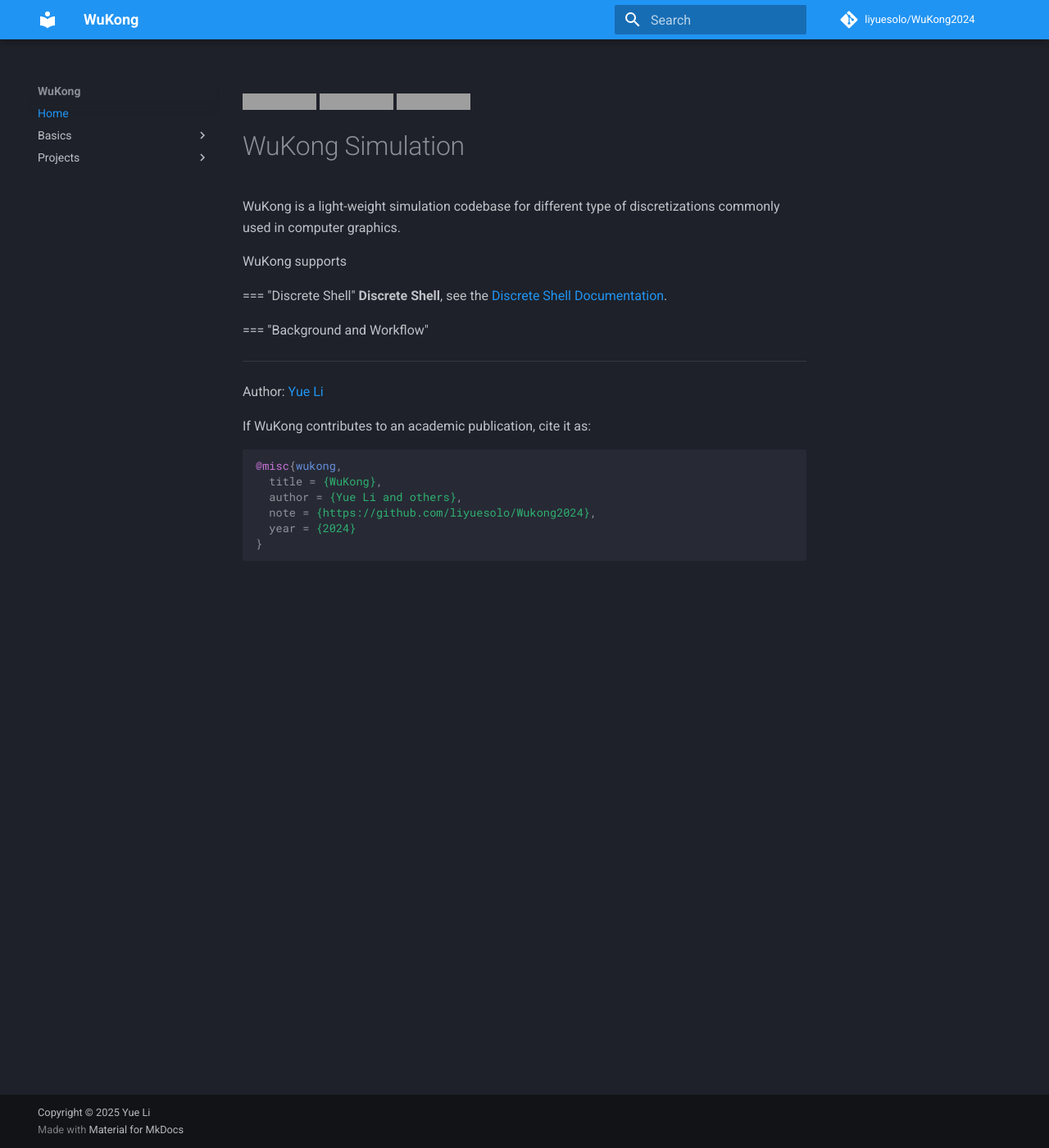
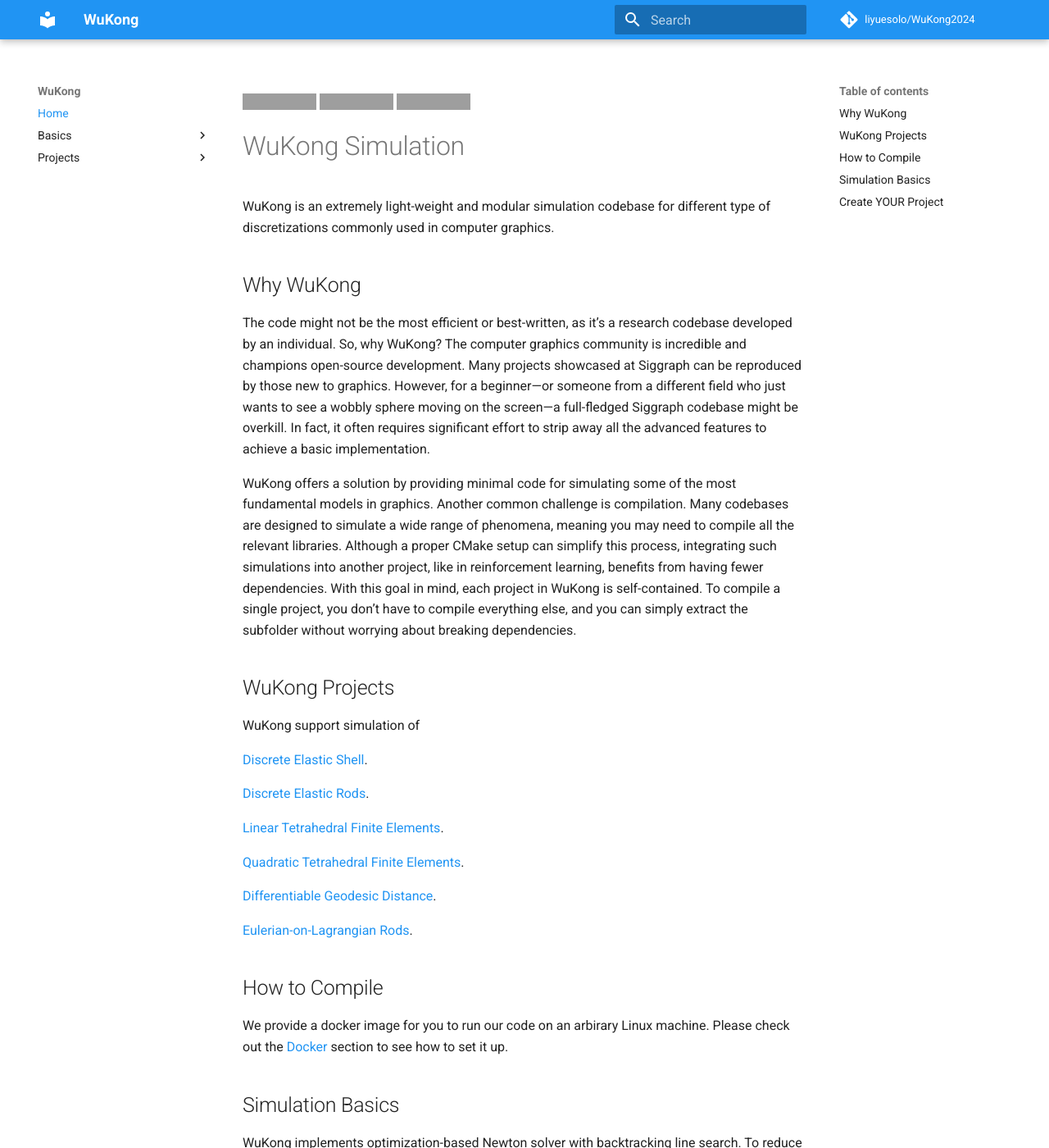
Before and after one commit to liyuesolo/WuKongDoc, an MkDocs documentation site: the page built from docs/index.md, in a window 1280 px wide and 1400 px high. Shown: the whole window at 82% size. Built offline with MkDocs 1.6.1 and Material for MkDocs 9.7.7, drawn with Linux system fonts in a browser that asks for light colours; comment, search, counter and statistics services are not loaded; some of the changed text lies outside the part shown; grey boxes are pictures that could not be loaded.

Commit message:
update main page

````diff
--- a/docs/index.md
+++ b/docs/index.md
@@ -4,15 +4,37 @@
 
 # WuKong Simulation
 
-WuKong is a light-weight simulation codebase for different type of discretizations commonly used in computer graphics.
+WuKong is an extremely light-weight and modular simulation codebase for different type of discretizations commonly used in computer graphics.
 
-WuKong supports
+## Why WuKong
+The code might not be the most efficient or best-written, as it’s a research codebase developed by an individual. So, why WuKong? The computer graphics community is incredible and champions open-source development. Many projects showcased at Siggraph can be reproduced by those new to graphics. However, for a beginner—or someone from a different field who just wants to see a wobbly sphere moving on the screen—a full-fledged Siggraph codebase might be overkill. In fact, it often requires significant effort to strip away all the advanced features to achieve a basic implementation.
 
-=== "Discrete Shell"
-     **Discrete Shell**, see the [Discrete Shell Documentation](./projects/discrete-shell.md).
+WuKong offers a solution by providing minimal code for simulating some of the most fundamental models in graphics. Another common challenge is compilation. Many codebases are designed to simulate a wide range of phenomena, meaning you may need to compile all the relevant libraries. Although a proper CMake setup can simplify this process, integrating such simulations into another project, like in reinforcement learning, benefits from having fewer dependencies. With this goal in mind, each project in WuKong is self-contained. To compile a single project, you don’t have to compile everything else, and you can simply extract the subfolder without worrying about breaking dependencies.
 
+## WuKong Projects
 
-=== "Background and Workflow"
+WuKong support simulation of
+
+[Discrete Elastic Shell](./projects/discrete-shell.md).
+
+[Discrete Elastic Rods](./projects/discrete-shell.md).
+
+[Linear Tetrahedral Finite Elements](./projects/discrete-shell.md).
+
+[Quadratic Tetrahedral Finite Elements](./projects/discrete-shell.md).
+
+[Differentiable Geodesic Distance](./projects/discrete-shell.md).
+
+[Eulerian-on-Lagrangian Rods](./projects/discrete-shell.md).
+
+## How to Compile
+We provide a docker image for you to run our code on an arbirary Linux machine. Please check out the [Docker](./projects/docker.md) section to see how to set it up.
+
+## Simulation Basics
+WuKong implements optimization-based Newton solver with backtracking line search. To reduce the learning curve of adapting different simulation projects. All projects follow identical pipeline with major functions with the same names. You can find more information in [Newton's Method](./projects/Newtons-method.md) and [Time Stepping](./projects/time-stepping.md)
+
+## Create YOUR Project
+We prepare a simple script to generate a new project in the Project folder that runs with a viewer. Please refer to [New Project](./projects/new-project.md) to learn more.
 
 ---
 Author: [Yue Li](https://liyuesolo.github.io/)
@@ -26,3 +48,4 @@ If WuKong contributes to an academic publication, cite it as:
   year = {2024}
 }
 ```
+Development of this software was funded in part by the European Research Council (ERC) under the European Union’s Horizon 2020 research and innovation program (grant agreement No. 866480), and the Swiss National Science Foundation through SNF project grant 200021\_200644. Our implementation benefits from discussion and references from Juan Montes, Simon Dünser and Jonas Zehder.
--- a/mkdocs.yml
+++ b/mkdocs.yml
@@ -3,14 +3,14 @@ siteurl: https://wukong-sim.cool
 theme:
   name: material
   palette:
-    scheme: "slate"
+    scheme: "default"
     primary: "blue"
-    accent: "light-blue"
+    accent: "white"
 
 repo_name: 'liyuesolo/WuKong2024'
 repo_url: 'https://github.com/liyuesolo/WuKong2024'
 edit_uri: ''
-# site_url: 'https://'
+site_url: 'https://liyuesolo.github.io/WuKongDoc/'
 
 markdown_extensions:
   - codehilite:
````
Also changed, not shown: docs/projects/discrete-shell.md (+10 -2 lines).
